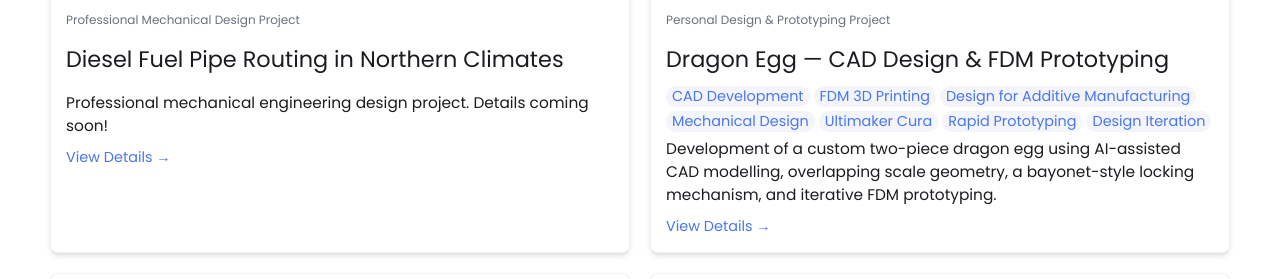
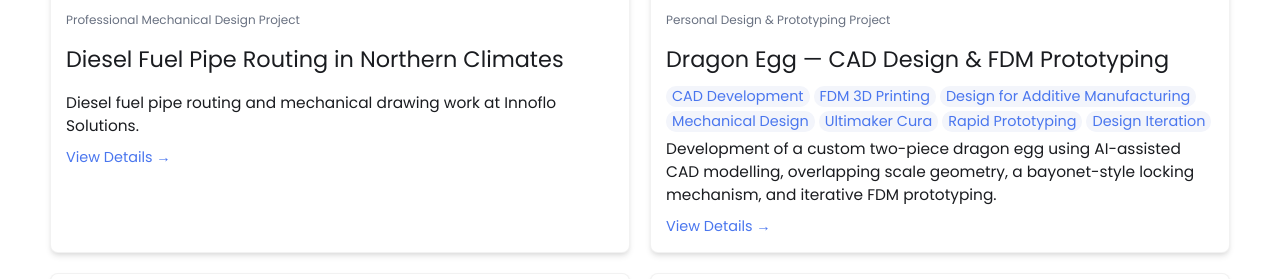
Before and after one commit to SuSpence-89/Eng-portfolio, a Jekyll site: the page built from index.html, in a window 1280 px wide and 900 px high, scrolled down 2775 px, cut to the strip 168-447 px from the top of the window. Built offline with Jekyll 4.4.1, drawn with Linux system fonts in a browser that asks for light colours; part of the change alters nothing that is shown.

Commit message:
Add Innoflo background and pipe routing reference photo

```diff
--- a/_projects/diesel-fuel-pipe-routing.md
+++ b/_projects/diesel-fuel-pipe-routing.md
@@ -2,7 +2,7 @@
 layout: post
 permalink: /projects/diesel-fuel-pipe-routing/
 title: "Diesel Fuel Pipe Routing in Northern Climates"
-description: "Professional mechanical engineering design project. Details coming soon!"
+description: "Diesel fuel pipe routing and mechanical drawing work at Innoflo Solutions."
 main-image: /assets/images/project-under-construction.png.png
 cover_position: center center
 cover_alt: "Engineering project under construction."
@@ -19,10 +19,33 @@ portfolio_categories:
 skills: []
 ---
 
+## About Innoflo Solutions
+
+Innoflo Solutions is a Canadian engineering and industrial equipment company specializing in fuel handling, lubrication, and fluid management systems.
+
+The company serves a broad range of industries, including mining, heavy construction, transportation, agriculture, forestry, municipal fleets, and industrial equipment maintenance.
+
+Its engineered solutions include bulk fuel and lubricant storage, diesel dispensing and offloading systems, high-speed refueling, automated lubrication, and modular fluid-handling infrastructure. These systems are designed to support reliable equipment operation, improve maintenance efficiency, and reduce operational downtime.
+
+Innoflo's work spans system design and engineering through installation and ongoing technical support.
+
+## My Pipe Routing and Drawing Work
+
+As a mechanical engineering technologist at Innoflo, I use SolidWorks to model pipe routes and prepare mechanical drawings. My work includes diesel fuel piping, where the drawings show how the pipe runs change direction and connect to equipment.
+
+<figure>
+  <img
+    src="https://upload.wikimedia.org/wikipedia/commons/9/9d/Oil_terminal.jpg"
+    alt="Parallel pipe runs at an oil-terminal pumping station turn through elbows and rise to different elevations."
+    loading="lazy">
+  <figcaption>
+    Industry reference: parallel pipe runs, elbows, and elevation changes at an oil-terminal pumping station.
+    <a href="https://commons.wikimedia.org/wiki/File:Oil_terminal.jpg">Photo by Vsatinet (CC0).</a>
+  </figcaption>
+</figure>
+
 ## Details Coming Soon!
 
-This professional engineering project is currently being prepared for publication.
-
-Additional information and supporting documentation will be added as the project case study is developed.
+Once I have approval to publish examples from my own work, I’ll add routing views and drawings here and explain the design decisions behind them.
 
 ![Engineering Project Under Construction]({{ '/assets/images/project-under-construction.png.png' | relative_url }})
```
